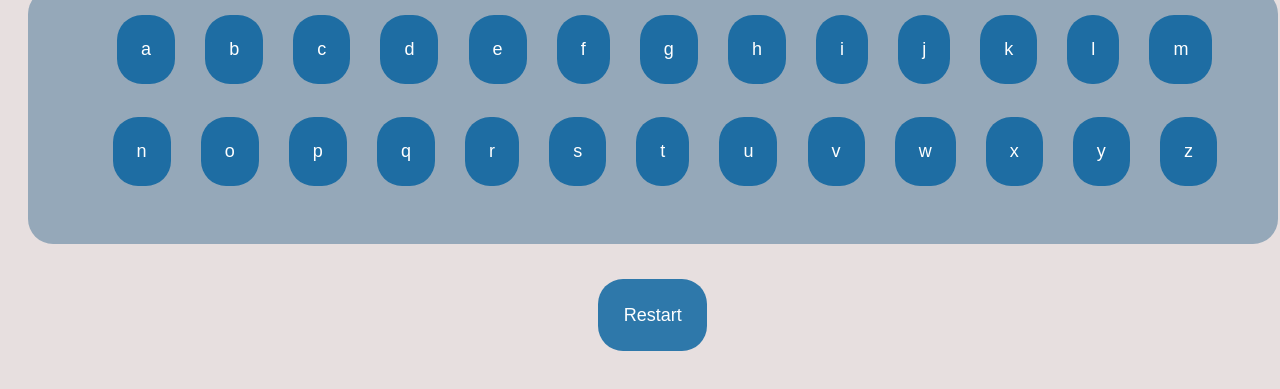
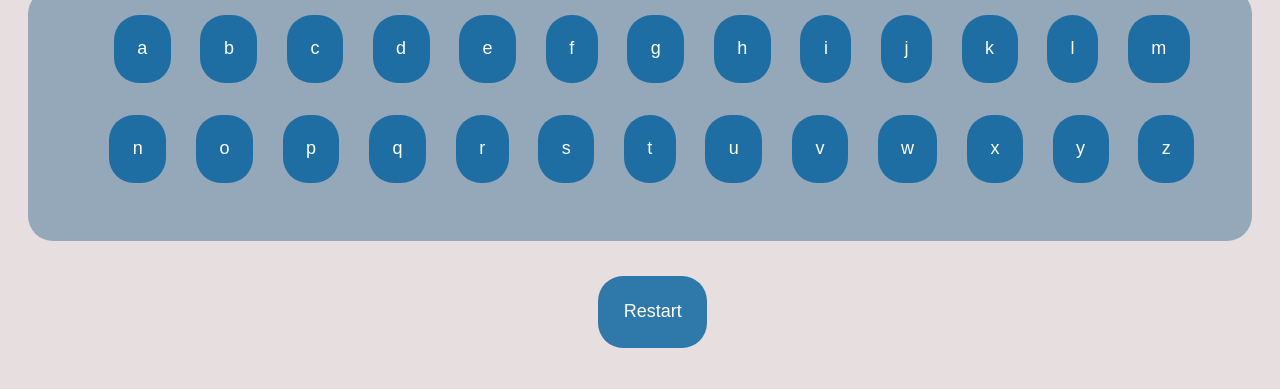
Before and after one commit to micah-e-cole/wordApp, a website: page index.html in a window 1280 px wide. Shown: the part 249-638 px from the top of the page. Drawn offline with Linux system fonts and the light colour scheme.

Commit message:
changed margin of keyboard

```diff
--- a/styles.css
+++ b/styles.css
@@ -38,8 +38,7 @@
   background-color: rgba(29, 88, 128, 0.404);
   color: rgb(255, 255, 255);
   padding: 2%;
-  margin-bottom: 2.75%;
-  margin-left: 2%;
+  margin: 0 2% 2.75% 2%;
   flex-wrap: wrap;
   font-size: x-large;
   border: 5px;
```
Also changed, not shown: app.js (+3 -20 lines).
